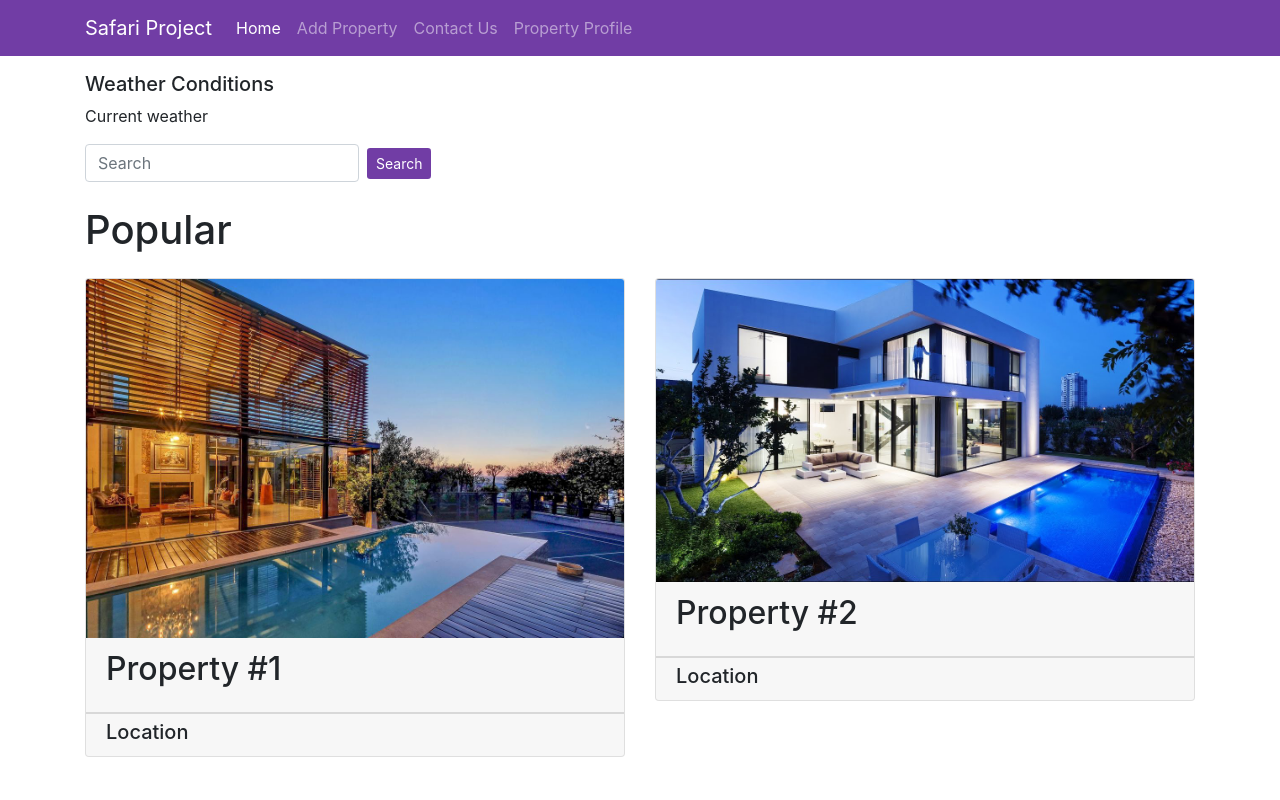
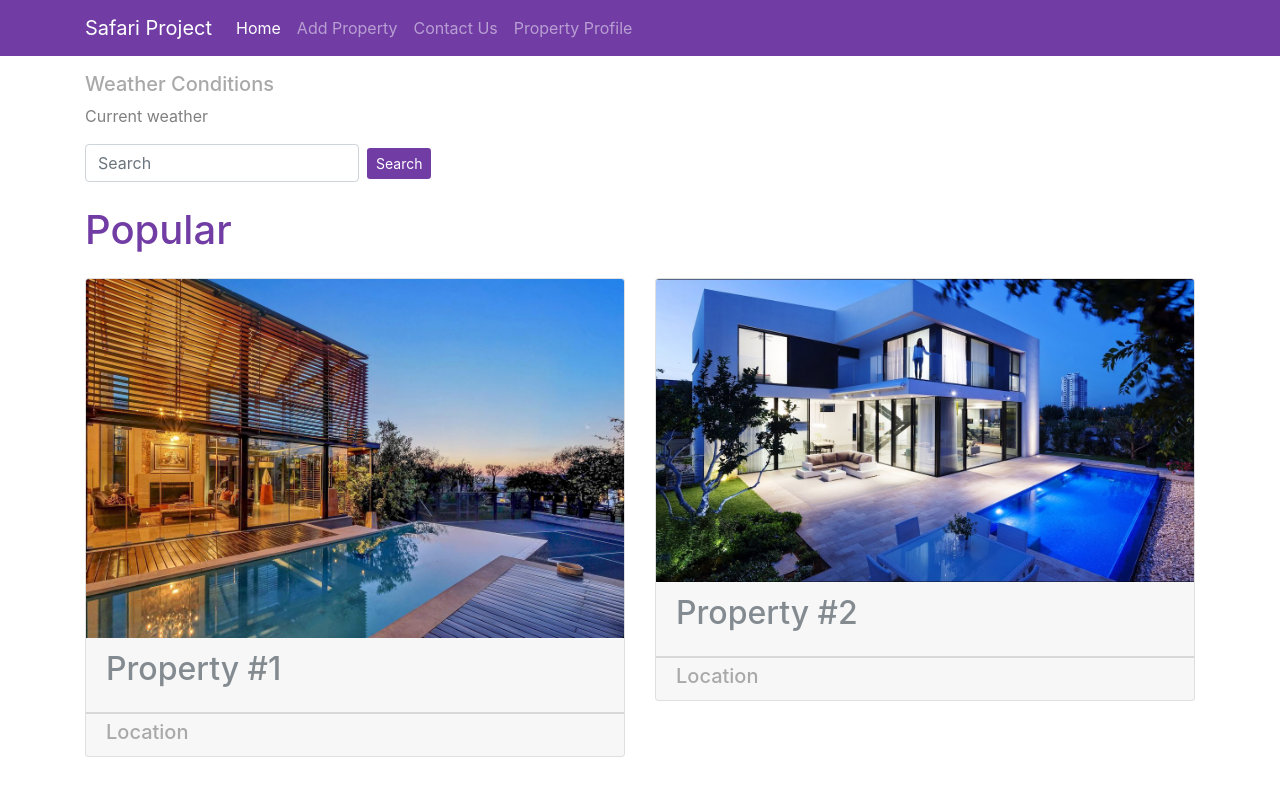
Before and after one commit to DennisManyagi/DMPortfolio, a website: page index.html in a window 1280 px wide. Shown: the top 800 px of the page. Drawn offline with Linux system fonts and the light colour scheme.

Commit message:
updated styles to match mockup

```diff
--- a/css/main.css
+++ b/css/main.css
@@ -50,3 +50,23 @@
     pointer-events: none;
     color: #aaa;
 }
+
+#weather{
+
+    color: grey;
+}
+
+h1{
+
+    color: #713DA5;
+}
+
+h2{
+
+    color: #838B91;
+}
+
+h5{
+
+    color: darkgrey;
+}
```
Also changed, not shown: pages/add.html (+2 -0 lines), pages/contact.html (+2 -0 lines), pages/profile.html (+2 -0 lines).
